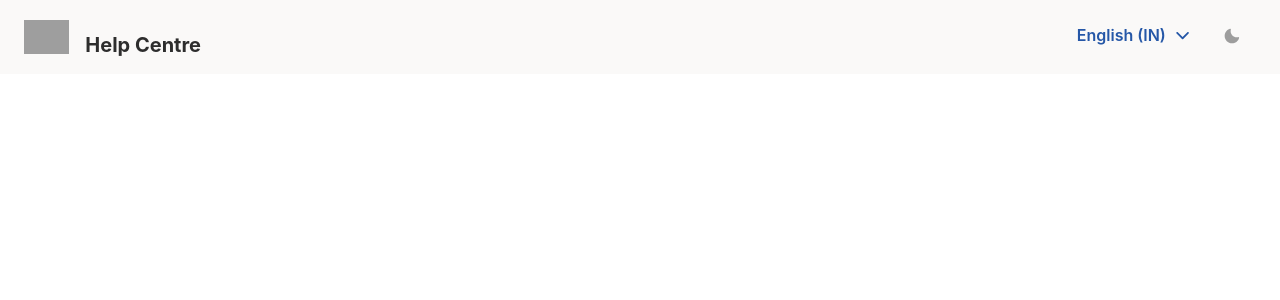
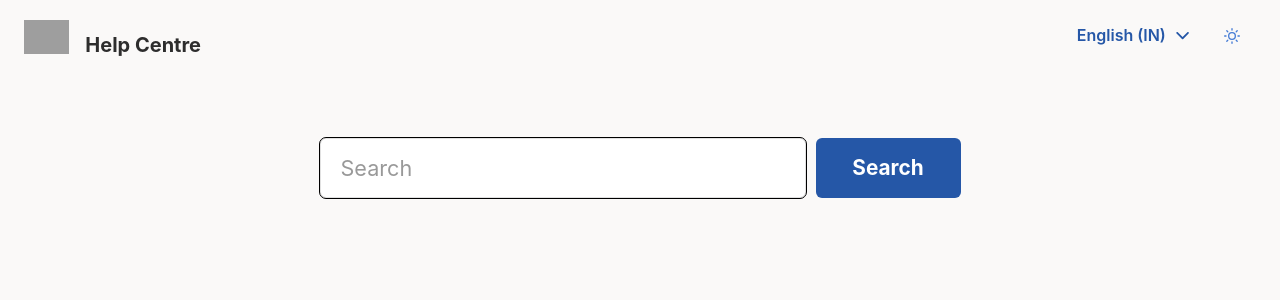
Before and after one commit to kavish729/Indeed---Clone, a React (Create React App) app: page / in a window 1280 px wide. Shown: the top 300 px of the page. Built offline with nearby package versions, Linux system fonts and the light colour scheme; grey boxes are pictures that could not be loaded.

Commit message:
HelpCenter search ui done

```diff
--- a/src/components/HelpCenter/NavHelp.jsx
+++ b/src/components/HelpCenter/NavHelp.jsx
@@ -129,9 +129,9 @@ export const NavHelp = () => {
             _hover="false"
           >
             {colorMode === "light" ? (
+              <SunIcon color="#457cd5" />
+            ) : (
               <MoonIcon color="#9d9d9d" />
-            ) : (
-              <SunIcon color="#457cd5" />
             )}
           </Button>
         </Box>
--- /dev/null
+++ b/src/components/HelpCenter/SearchHelp.jsx
@@ -0,0 +1,49 @@
+import { Box, Button, Flex, Input, useColorMode } from "@chakra-ui/react";
+
+export const SearchHelp = () => {
+  const { colorMode } = useColorMode();
+
+  return (
+    <Flex
+      justifyContent="center"
+      m="auto"
+      pb="30px"
+      alignItems="center"
+      gap="10px"
+      mt="80px"
+      mb="82px"
+    >
+      <Input
+        placeholder="Search"
+        color={colorMode === "light" ? "#040606" : "#f3f2f1"}
+        p="0.875rem 1.25rem"
+        border={colorMode === "light" ? "1px solid #2222" : "2px solid #333333"}
+        h="60px"
+        maxW="486px"
+        fontWeight="400"
+        fontSize="1.35rem"
+        bg={colorMode === "light" ? "faf9f8" : "#040606"}
+        _placeholder={{ color: "#999999" }}
+        _focus={{
+          border: "2px solid rgba(255,255,255)",
+        }}
+        outline="1px solid black"
+      />
+
+      <Button
+        border="0px"
+        p="0.875rem 1.25rem"
+        fontWeight="700"
+        fontSize="1.3rem"
+        h="60px"
+        bg="#2557a7"
+        w="145px"
+        _hover={{ bg: "#16499aca" }}
+        color="white"
+        _active={false}
+      >
+        Search
+      </Button>
+    </Flex>
+  );
+};
--- a/src/pages/HelpCenter.jsx
+++ b/src/pages/HelpCenter.jsx
@@ -1,6 +1,7 @@
 import React from "react";
 import { Box, useColorMode } from "@chakra-ui/react";
 import { NavHelp } from "../components/HelpCenter/NavHelp";
+import { SearchHelp } from "../components/HelpCenter/SearchHelp";
 
 export const HelpCenter = () => {
   const { colorMode } = useColorMode();
@@ -9,6 +10,7 @@ export const HelpCenter = () => {
     <Box>
       <Box p="1rem 1.5rem" bg={colorMode === "light" ? "#faf9f8" : "#0d171b"}>
         <NavHelp />
+        <SearchHelp />
       </Box>
     </Box>
   );
```
